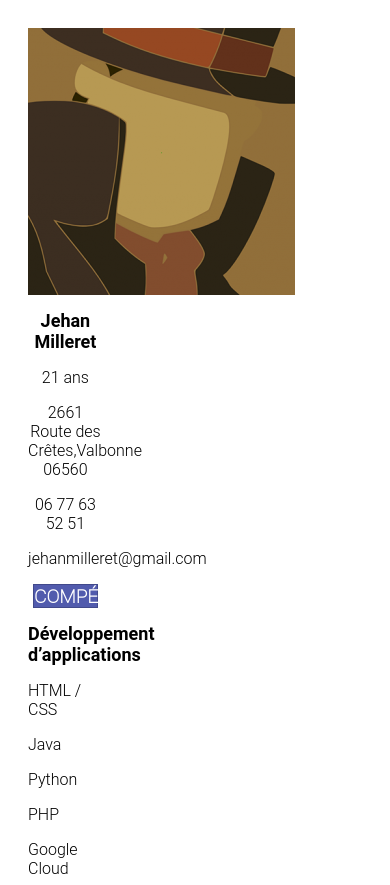
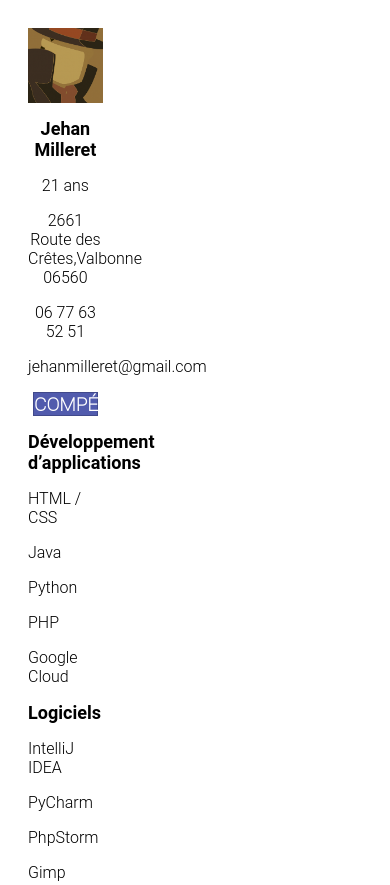
Before and after one commit to kariamoss/web_cv.github.io, a plain HTML site: page index.html in a window 390 px wide. Shown: the top 885 px of the page. Drawn offline with Linux system fonts and the light colour scheme.

Commit message:
responsive image

```diff
--- a/index.html
+++ b/index.html
@@ -9,7 +9,7 @@
 <body>
 <div class="container principal">
     <div class="left-column">
-        <img src="res/layton.png">
+        <img class="img" src="res/layton.png">
         <h2 class="bold center">Jehan Milleret</h2>
         <p class="center">
             21 ans
--- a/stylesheets/style.css
+++ b/stylesheets/style.css
@@ -18,6 +18,10 @@
     float: left;
     padding: 20px;
     /*border: 3px solid #515bad;*/
+}
+.img{
+    max-width: 100%;
+    height: auto;
 }
 .center{
     text-align: center;
```
